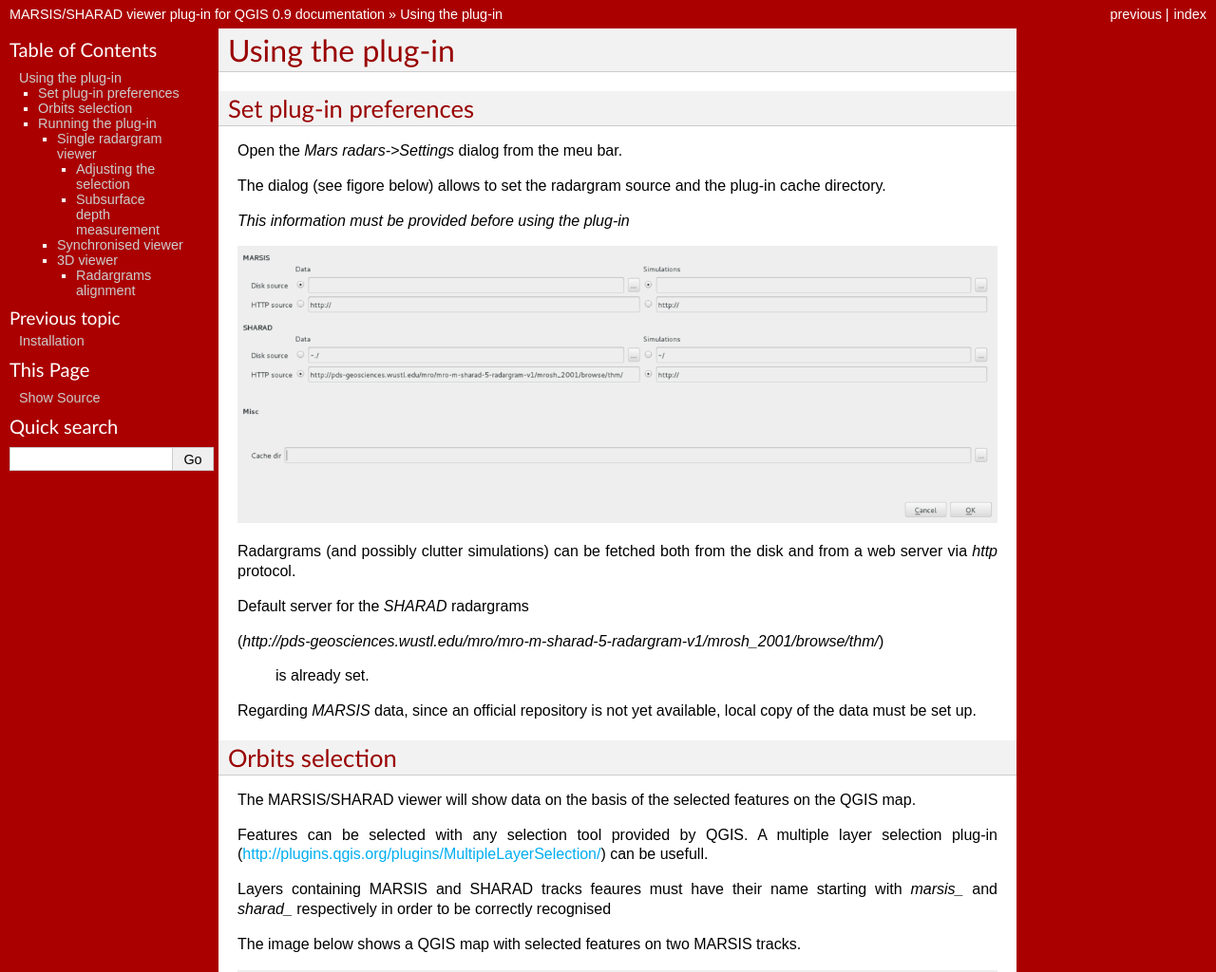
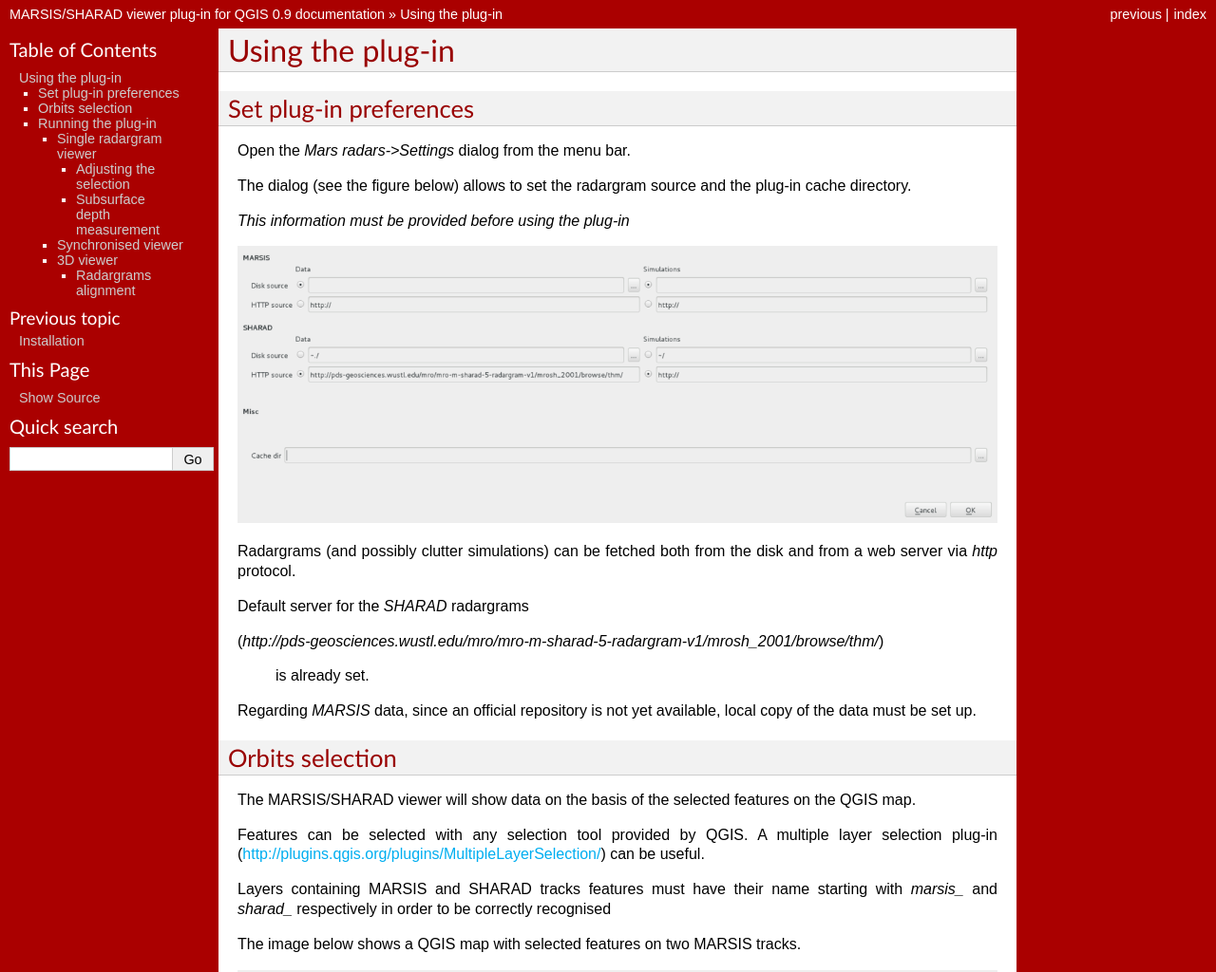
Before and after one commit to eSpaceEPFL/marsissharadviewer, a Sphinx documentation site: the page built from docs/use.rst, in a window 1280 px wide and 1400 px high. Shown: the top 1024 px of the window at 95% size. Built offline with Sphinx 7.4.7, drawn with Linux system fonts in a browser that asks for light colours.

```diff
--- a/docs/use.rst
+++ b/docs/use.rst
@@ -5,9 +5,9 @@ Using the plug-in
 Set plug-in preferences
 =======================
 
-Open the *Mars radars->Settings* dialog from the meu bar.
+Open the *Mars radars->Settings* dialog from the menu bar.
 
-The dialog (see figore below) allows to set the radargram source and the plug-in cache directory.
+The dialog (see the figure below) allows to set the radargram source and the plug-in cache directory.
 
 *This information must be provided before using the plug-in*
 
@@ -28,9 +28,9 @@ Orbits selection
 ================
 The MARSIS/SHARAD viewer will show data on the basis of the selected features on the QGIS map.
 
-Features can be selected with any selection tool provided by QGIS. A multiple layer selection plug-in (http://plugins.qgis.org/plugins/MultipleLayerSelection/) can be usefull.
+Features can be selected with any selection tool provided by QGIS. A multiple layer selection plug-in (http://plugins.qgis.org/plugins/MultipleLayerSelection/) can be useful.
 
-Layers containing MARSIS and SHARAD tracks feaures must have their name starting with *marsis_* and *sharad_* respectively in order to be correctly recognised
+Layers containing MARSIS and SHARAD tracks features must have their name starting with *marsis_* and *sharad_* respectively in order to be correctly recognised
 
 The image below shows a QGIS map with selected features on two MARSIS tracks.
 
```
Also changed, not shown: docs/install.rst (+20 -7 lines), 4 other files.
